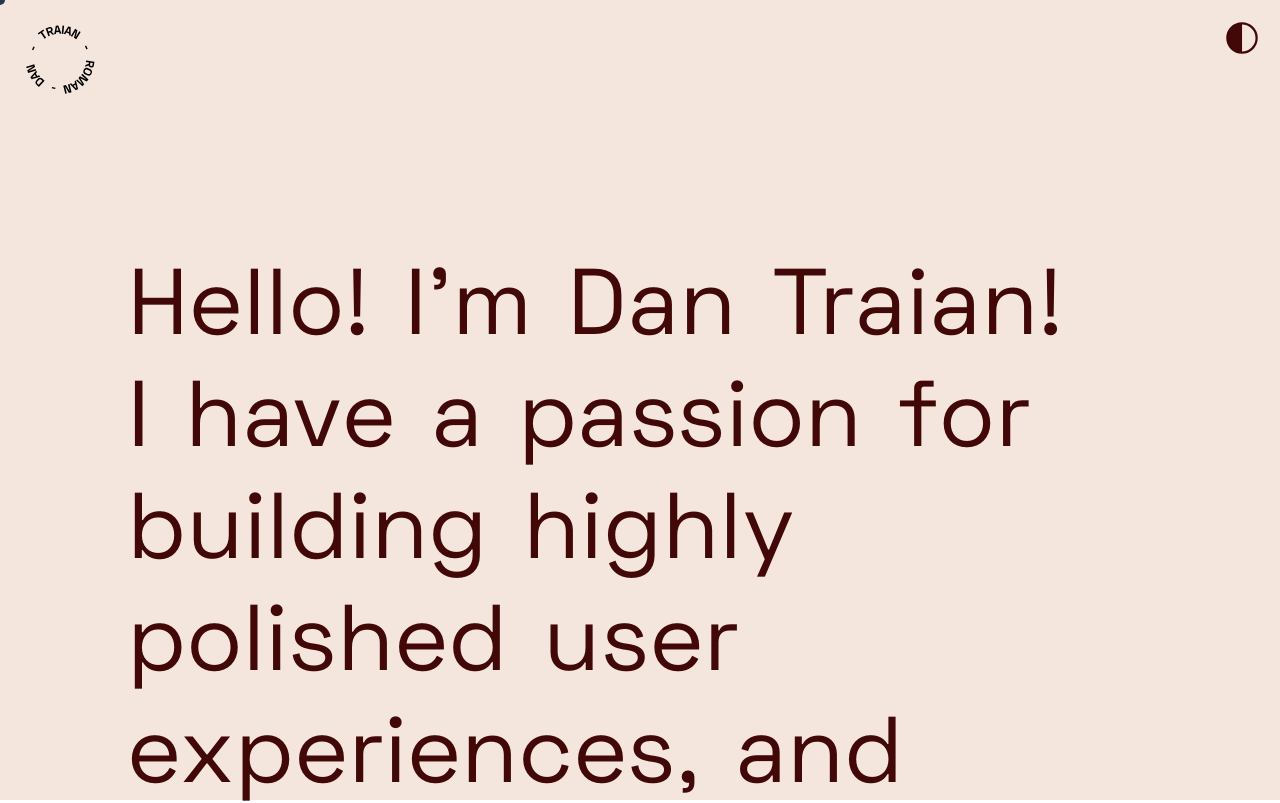
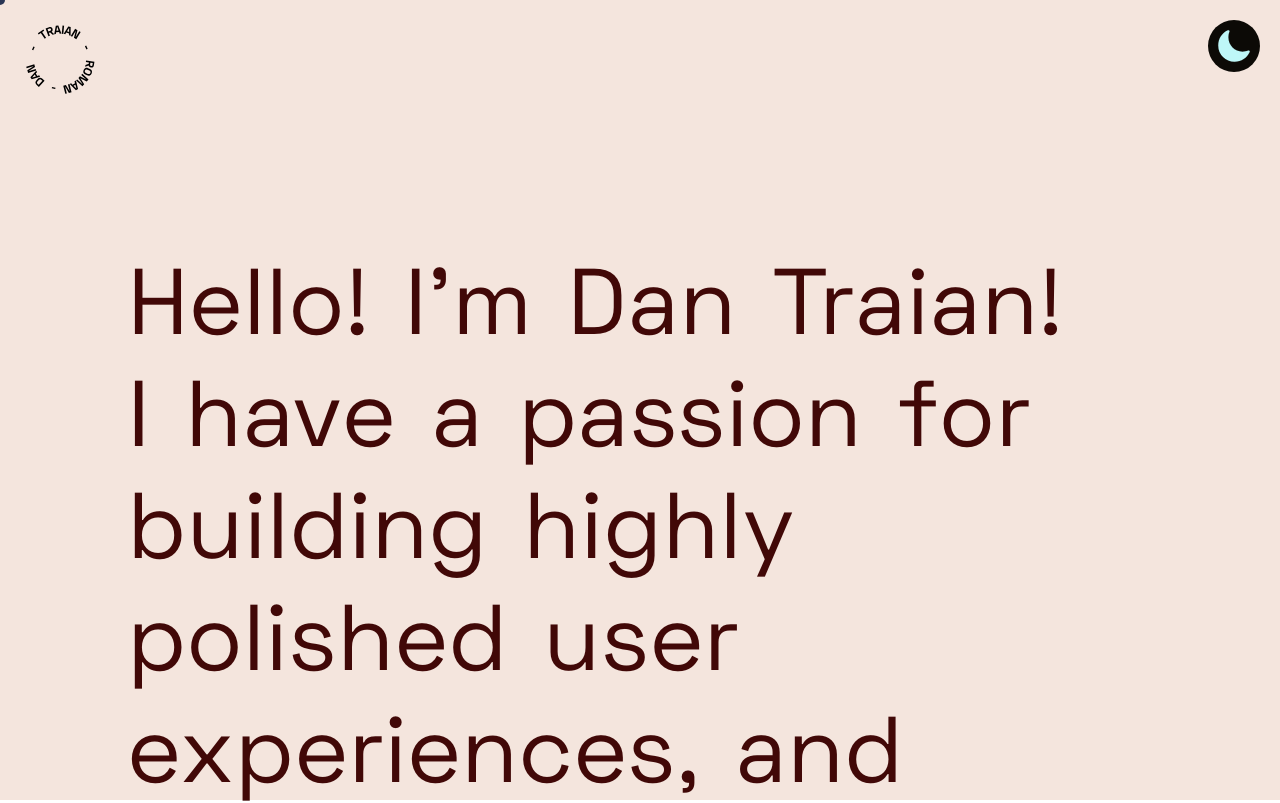
Before and after one commit to Dan-Traian/the-dan, a Vue app: page / in a window 1280 px wide. Shown: the top 803 px of the page. Built offline with nearby package versions, Linux system fonts and the light colour scheme.

Commit message:
updated dark theme icon

```diff
--- a/src/App.vue
+++ b/src/App.vue
@@ -2,10 +2,12 @@
   <div id="app" class="m-0 p-0 overflow-x-hidden flex">
     <div id="pointer" class="hidden lg:block"></div>
 
-    <div id="darkModeSwitch">
-      <ion-icon name="contrast-outline" class="text:2xl lg:text-4xl" @click="switchDarkMode"></ion-icon>
+    <div id="darkModeSwitch" class="flex items-center justify-center">
+      <ion-icon name="moon" class="text:2xl lg:text-4xl p-2" @click="switchDarkMode"></ion-icon>
     </div>
+
     <img :src="require(`@/assets/img/logo.svg`)" id="circleLogo" alt="" @click="scrollToTop" />
+
     <scene></scene>
 
     <div class="content w-full md:w-4/5 lg:max-w-7xl xl:max-w-10xl px-10 lg:px-0 mx-auto">
@@ -83,6 +85,9 @@ export default {
   z-index: 1000;
 }
 #darkModeSwitch {
+  filter: invert(100%);
+  background-color: #f3f5f9;
+  border-radius: 100%;
   position: fixed;
   top: 20px;
   right: 20px;
```
Also changed, not shown: public/glasses.svg (added), 1 other file (tests, documents, lock files or other folders).
